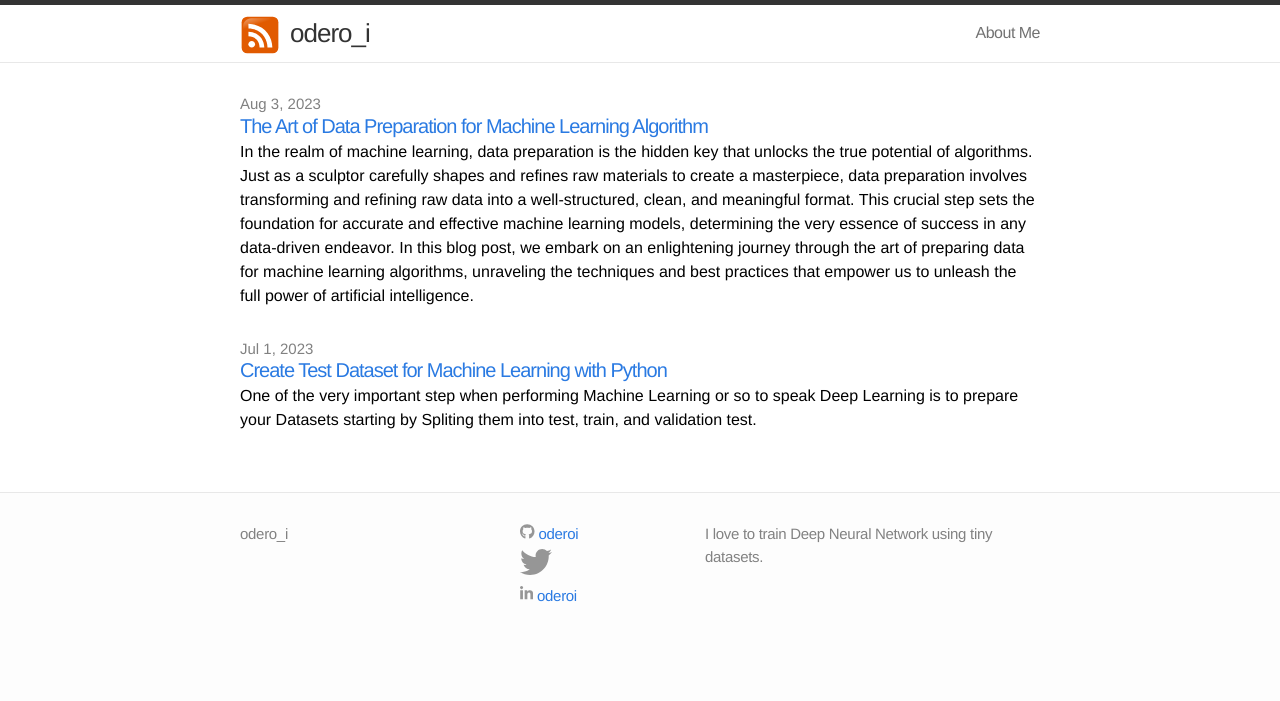
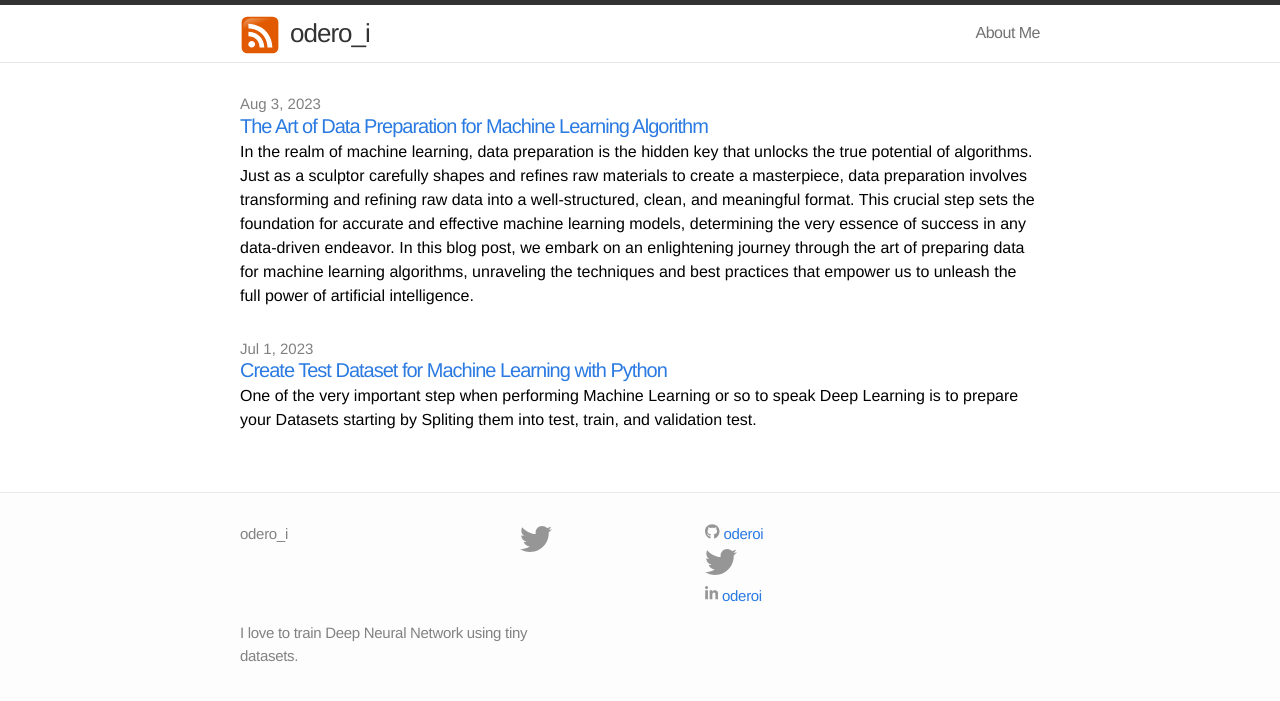
Before and after one commit to oderoi/oderoi.github.io, a Jekyll site: the page built from index.markdown, in a window 1280 px wide. Shown: the top 701 px of the page. Built offline with Jekyll 4.4.1, drawn with Linux system fonts in a browser that asks for light colours.

Commit message:
Update footer.html

```diff
--- a/_includes/footer.html
+++ b/_includes/footer.html
@@ -9,6 +9,21 @@
         <li>{{ site.title }}</li>
         <!-- <li><a href="mailto:{{ site.email }}">{{ site.email }}</a></li> -->
       </ul>
+    </div>
+
+    <div class="footer-col-2 column">
+        {% if site.twitter_username %}
+        <a href="https://twitter.com/{{ site.twitter_username }}">
+          <span class="icon twitter">
+            <svg xmlns="http://www.w3.org/2000/svg" height="2em" viewBox="0 0 512 512">
+              <style>svg{fill:#969696}</style>
+              <path d="M459.37 151.716c.325 4.548.325 9.097.325 13.645 0 138.72-105.583 298.558-298.558 298.558-59.452 0-114.68-17.219-161.137-47.106 8.447.974 16.568 1.299 25.34 1.299 49.055 0 94.213-16.568 130.274-44.832-46.132-.975-84.792-31.188-98.112-72.772 6.498.974 12.995 1.624 19.818 1.624 9.421 0 18.843-1.3 27.614-3.573-48.081-9.747-84.143-51.98-84.143-102.985v-1.299c13.969 7.797 30.214 12.67 47.431 13.319-28.264-18.843-46.781-51.005-46.781-87.391 0-19.492 5.197-37.36 14.294-52.954 51.655 63.675 129.3 105.258 216.365 109.807-1.624-7.797-2.599-15.918-2.599-24.04 0-57.828 46.782-104.934 104.934-104.934 30.213 0 57.502 12.67 76.67 33.137 23.715-4.548 46.456-13.32 66.599-25.34-7.798 24.366-24.366 44.833-46.132 57.827 21.117-2.273 41.584-8.122 60.426-16.243-14.292 20.791-32.161 39.308-52.628 54.253z"/>
+            </svg>
+          </span>
+          <!-- <span class="username">{{ site.twitter_username }}</span> -->
+        </a>
+        {% endif %}
+
     </div>
 
     <div class="footer-col-2 column">
```
